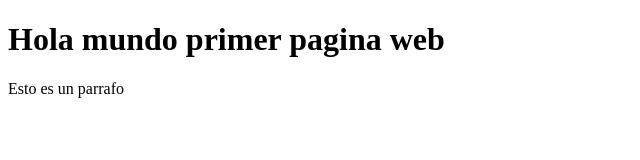
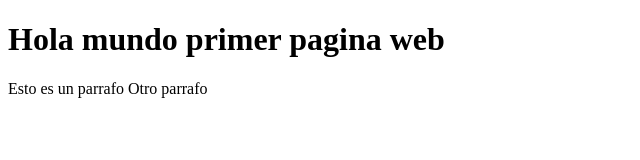
Before and after one commit to 3478-eng/Prueba-de-clase, a plain HTML site: page index.html in a window 1280 px wide. Shown: the full height of the page, 0-640 px from the left. Drawn offline with Linux system fonts and the light colour scheme.

Commit message:
Se agrego parrafos

```diff
--- a/index.html
+++ b/index.html
@@ -9,5 +9,6 @@
 <body>
     <h1>Hola mundo primer pagina web</h1>
     Esto es un parrafo
+    Otro parrafo
 </body>
 </html>
```
